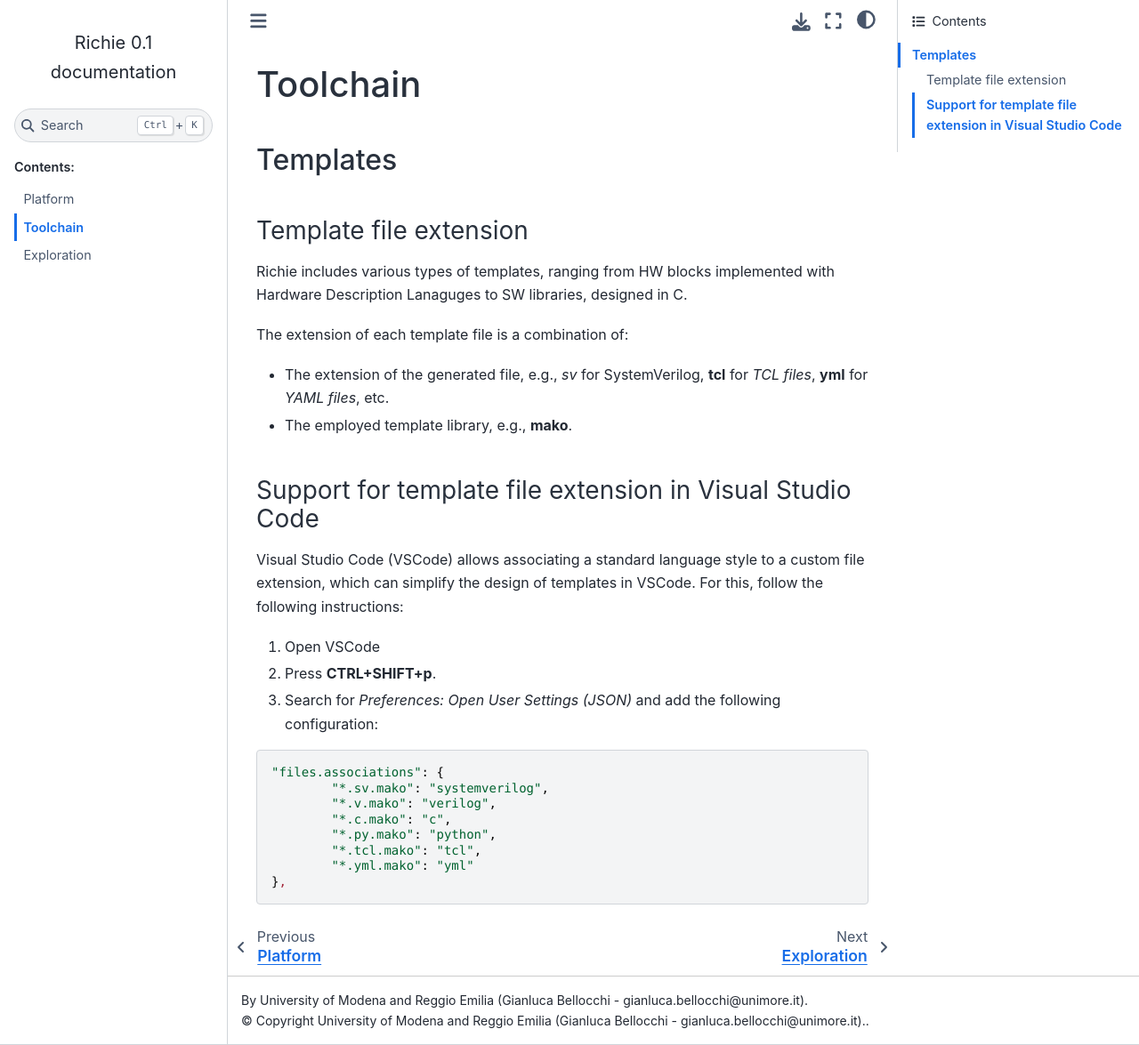
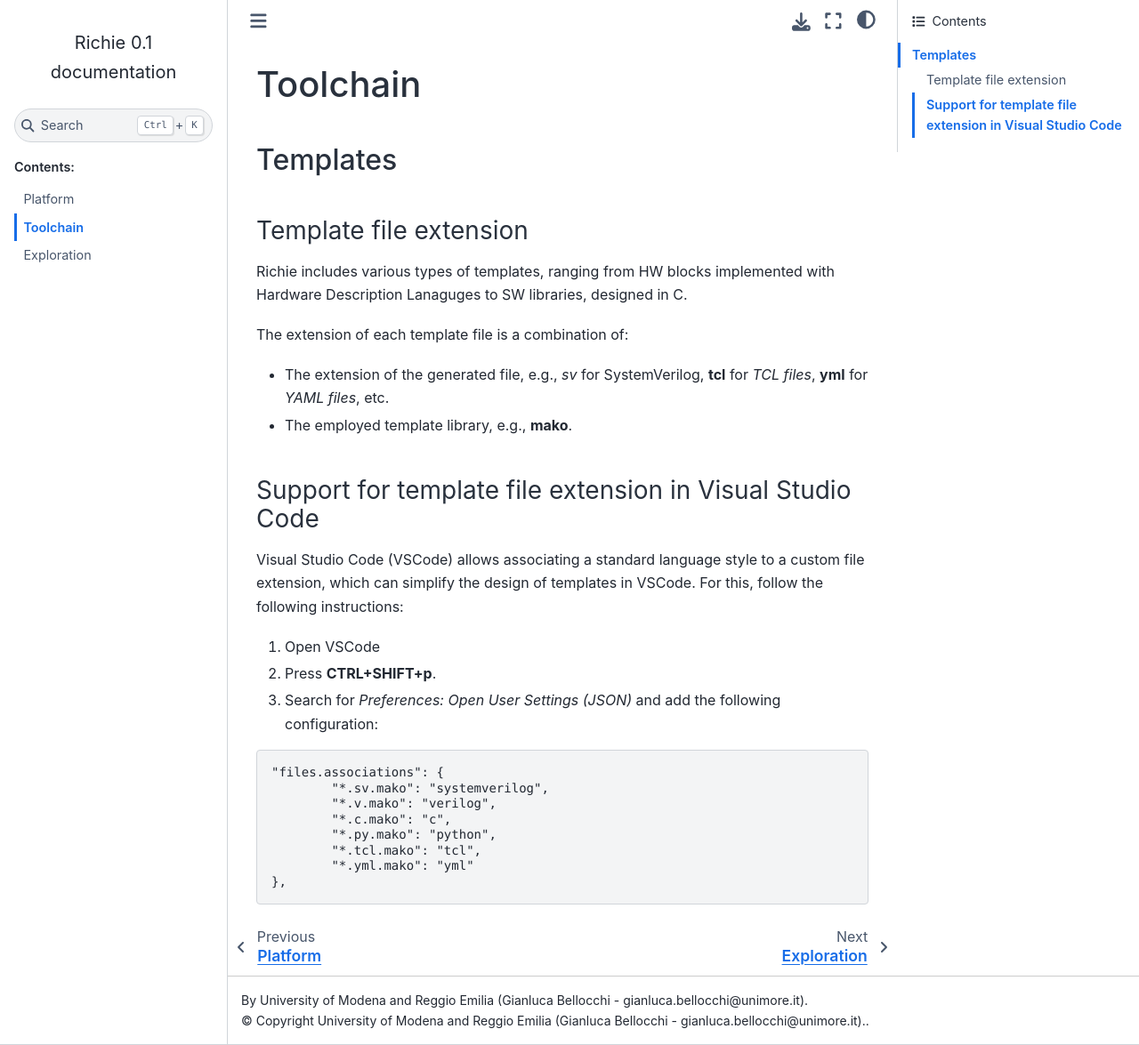
Before and after one commit to gbellocchi/richie-docs, a Sphinx documentation site: the page built from source/toolchain.rst, in a window 1280 px wide and 1175 px high. Shown: the whole window at 89% size. Built offline with Sphinx 7.4.7 and the Sphinx Book theme 1.1.4, drawn with Linux system fonts in a browser that asks for light colours.

Commit message:
Added static files and solved minor warnings
- Added static theme file (from hwpe-doc)
- Solved warnings in code block of toolchain.rst
- Corrected minor errors in conf.py

```diff
--- a/source/conf.py
+++ b/source/conf.py
@@ -55,7 +55,7 @@
 intersphinx_disabled_domains = ['std']
 
 # Add any paths that contain templates here, relative to this directory.
-templates_path = ['_templates']
+# templates_path = ['templates']
 
 # The suffix(es) of source filenames.
 # You can specify multiple suffix as a list of string:
@@ -76,10 +76,10 @@
 # List of patterns, relative to source directory, that match files and
 # directories to ignore when looking for source files.
 # This pattern also affects html_static_path and html_extra_path.
-exclude_patterns = ['_build', 'Thumbs.db', '.DS_Store']
+exclude_patterns = ['../build', 'Thumbs.db', '.DS_Store']
 
 # The name of the Pygments (syntax highlighting) style to use.
-pygments_style = None
+pygments_style = 'sphinx'
 
 
 
@@ -100,7 +100,7 @@
     # Override default css to get a larger width for local build
     def setup(app):
         #app.add_javascript("custom.js")
-        app.add_stylesheet('theme_overrides.css')
+        app.add_css_file('theme_overrides.css')
 else:
     html_theme = 'sphinx_book_theme'
     # Override default css to get a larger width for ReadTheDoc build
@@ -121,7 +121,7 @@
 # Add any paths that contain custom static files (such as style sheets) here,
 # relative to this directory. They are copied after the builtin static files,
 # so a file named "default.css" will overwrite the builtin "default.css".
-html_static_path = ['_static']
+html_static_path = ['../static']
 
 # Custom sidebar templates, must be a dictionary that maps document names
 # to template names.
--- a/source/toolchain.rst
+++ b/source/toolchain.rst
@@ -24,7 +24,7 @@
 #. Press **CTRL+SHIFT+p**.
 #. Search for *Preferences: Open User Settings (JSON)* and add the following configuration:
 
-.. code-block:: yaml
+.. code-block:: none
 
 	"files.associations": {
 		"*.sv.mako": "systemverilog",
--- /dev/null
+++ b/static/theme_overrides.css
@@ -0,0 +1,3 @@
+.wy-nav-content {
+   max-width: 1050px
+}
```
